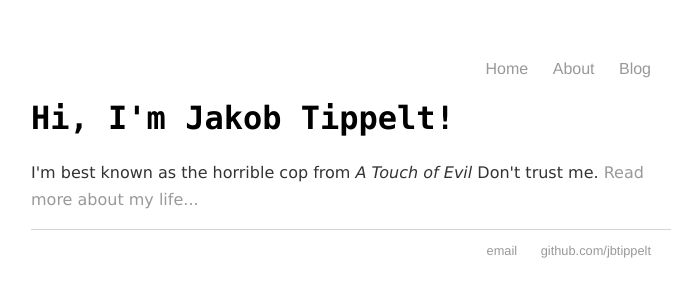
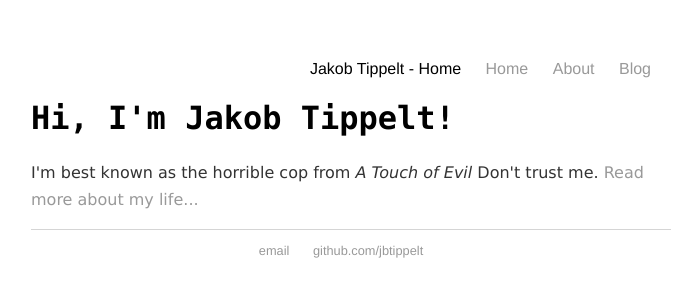
Before and after one commit to jbtippelt/jbtippelt.github.io, a Jekyll site: the page built from index.html, in a window 1280 px wide. Shown: the top 300 px of the page, without its empty margins (289-970 px from the left). Built offline with Jekyll 4.4.1, drawn with Linux system fonts in a browser that asks for light colours.

Commit message:
default changes, css changes

```diff
--- a/_layouts/default.html
+++ b/_layouts/default.html
@@ -8,6 +8,7 @@
 		<body>
 			<nav>
 	    		<ul>
+	    			<li style="text-align:left;">{{ page.title }}</li>
 	        		<li><a href="/">Home</a></li>
 		        	<li><a href="/about">About</a></li>
 	        		<!--li><a href="/cv">CV</a></li-->
--- a/main.css
+++ b/main.css
@@ -2,11 +2,17 @@ body {
     margin: 60px auto;
     width: 50%;
 }
-nav ul, footer ul {
+nav ul {
     font-family:'Helvetica', 'Arial', 'Sans-Serif';
     padding: 0px;
     list-style: none;
     text-align: right;
+}
+footer ul {
+    font-family:'Helvetica', 'Arial', 'Sans-Serif';
+    padding: 0px;
+    list-style: none;
+    text-align: center;
 }
 nav ul li, footer ul li {
     display: inline;
```
